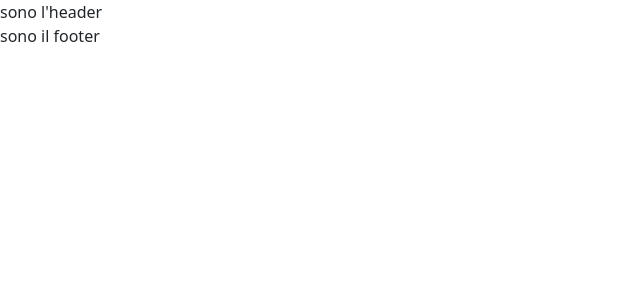
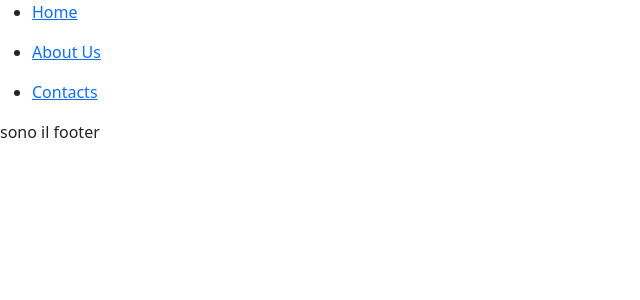
Before and after one commit to eugeniomalavasi/proj-html-vuejs, a Vue app: page / in a window 1280 px wide. Shown: the top 300 px of the page, without its empty margins (0-640 px from the left). Built offline with nearby package versions, Linux system fonts and the light colour scheme.

Commit message:
feat: menu item printed dinamically in the header

```diff
--- a/src/components/AppHeader.vue
+++ b/src/components/AppHeader.vue
@@ -9,11 +9,11 @@ export default {
             },
                 {
                 title: "About Us",
-                routName: "About"
+                routName: "about"
             },
                 {
                 title: "Contacts",
-                routName: "home"
+                routName: "contacts"
             },
         ]
         }
@@ -22,9 +22,12 @@ export default {
 </script>
 
 <template>
-    <div>
-        sono l'header
-    </div>
+<ul v-for="item in menu">
+    <li>
+        <router-link :to="{ name: item.routeName }">{{ item.title }}</router-link>
+    </li>
+</ul>
+
 </template>
 
 <style lang="scss" scoped>
--- a/src/router.js
+++ b/src/router.js
@@ -20,7 +20,7 @@ routes: [
     },
     {
         path: "/about",
-        name: "About",
+        name: "about",
         component: About,
     },
     {
```
